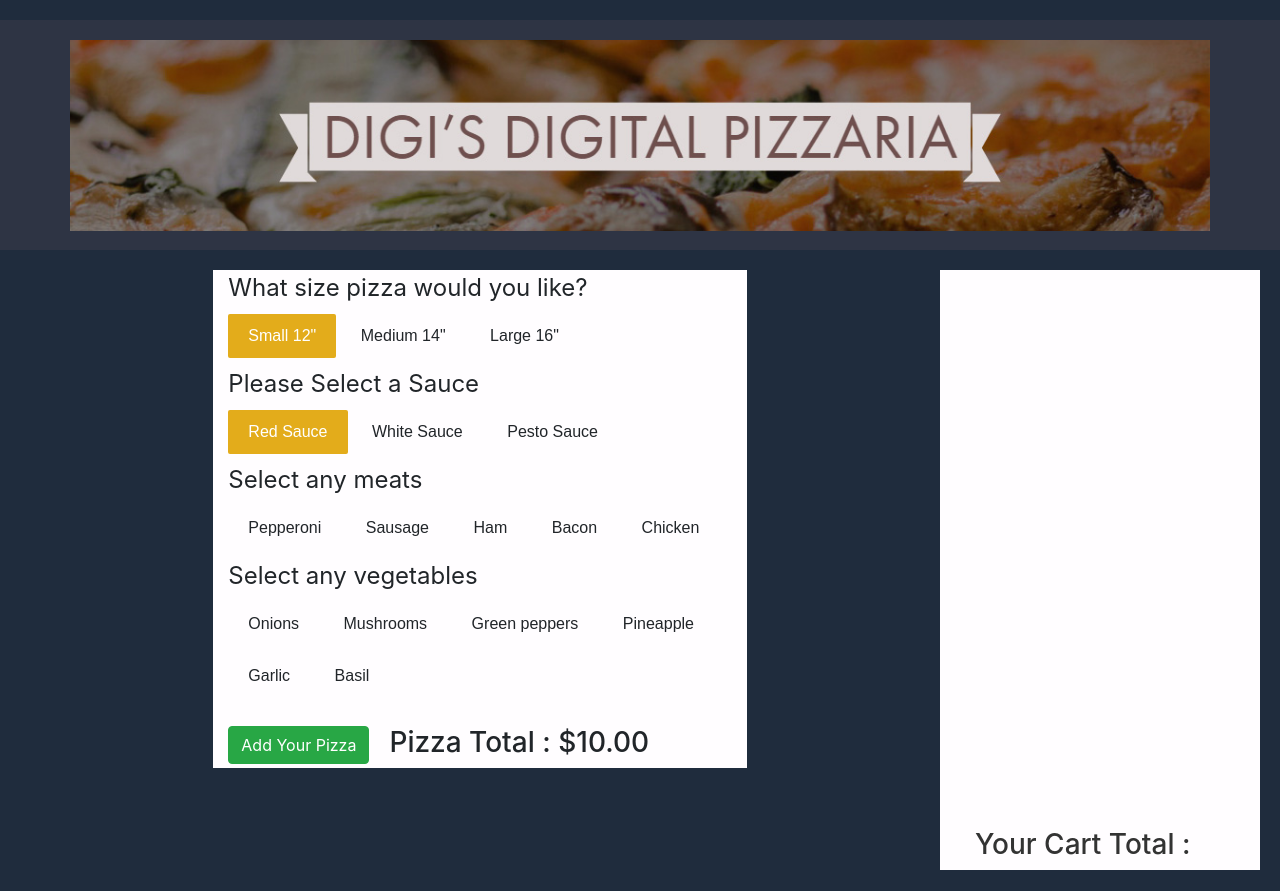
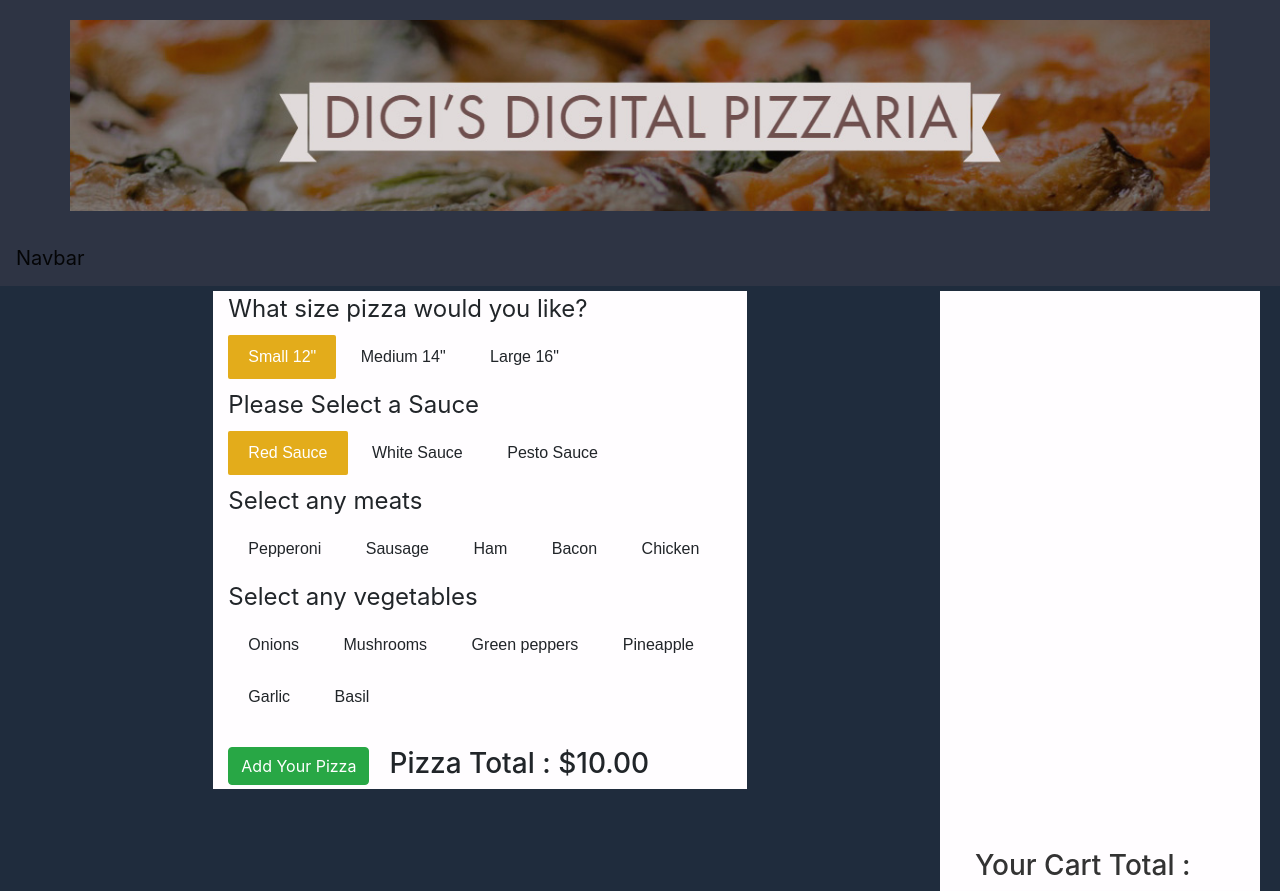
Before and after one commit to wchamberlain89/Digi-digital-pizza, a plain HTML site: page index.html in a window 1280 px wide. Before the commit the page ends 870 px from the top, so only its background shows below. Drawn offline with Linux system fonts and the light colour scheme.

Commit message:
it will have working cart and nav bar in place

```diff
--- a/css/styles.css
+++ b/css/styles.css
@@ -11,14 +11,21 @@ h3 {
 	margin-left: 20px;
 }
 
+.navbar {
+	margin-bottom: 5px;
+	background-color: #2E3444;
+}
+
+.navbar-brand {
+	text-align: center;
+	color: white;
+}
 
 input[type='radio'], input[type='checkbox'] {
 	display:none;
 }
 
 .banner-bg {
-	margin-top: 20px;
-	margin-bottom: 20px;
 	height: 230px;
 	background-color: #2E3444;
 	padding-top: 20px;
--- a/index.html
+++ b/index.html
@@ -16,6 +16,9 @@
 			<img id="logo" src="imgs/logo.jpg">
 		</div>
 	</div>
+	<nav class="navbar navbar-expand-lg navbar-light">
+		<a class="navbar-brand" href="#">Navbar</a>
+	</nav>
 
 	<div class="fluid-container">
 
```
